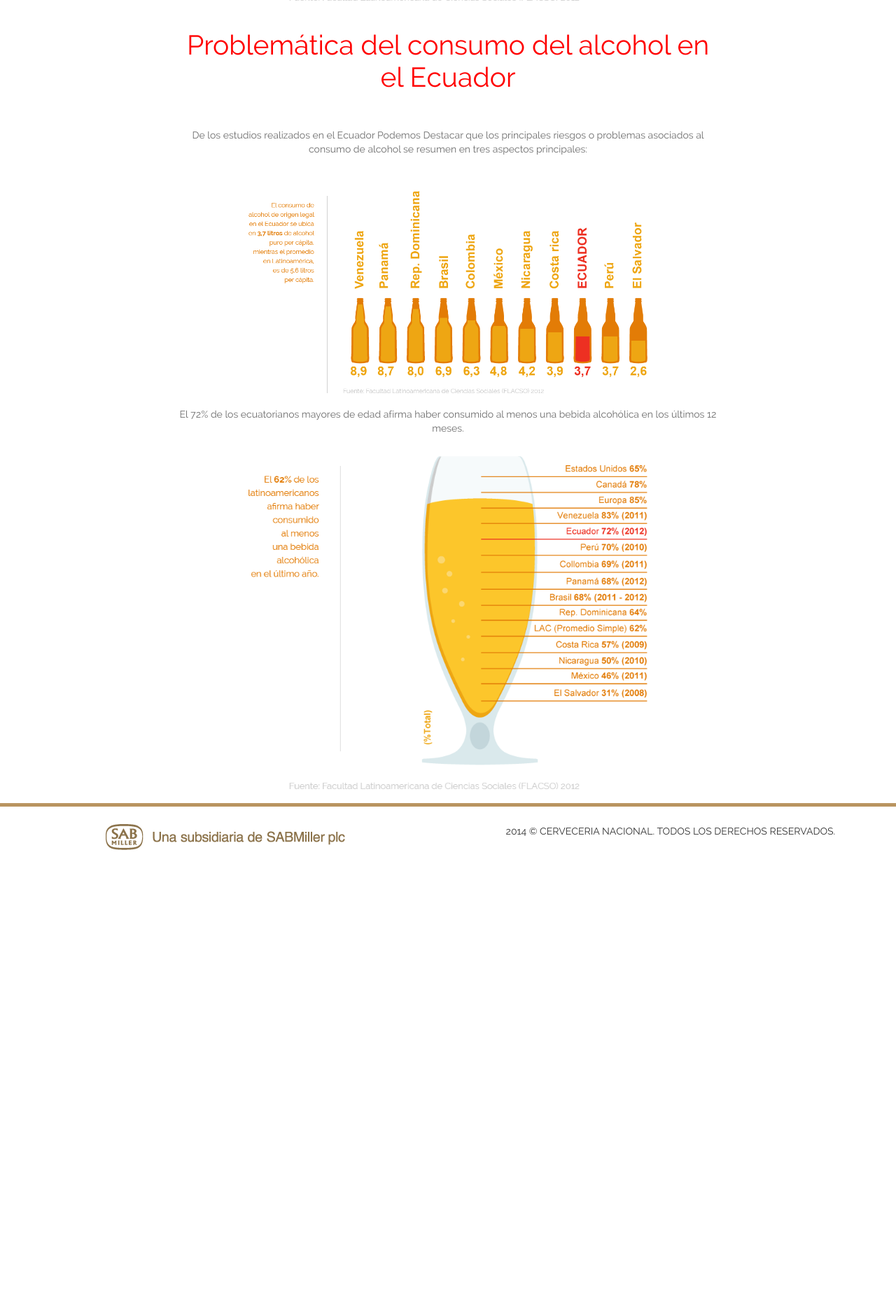
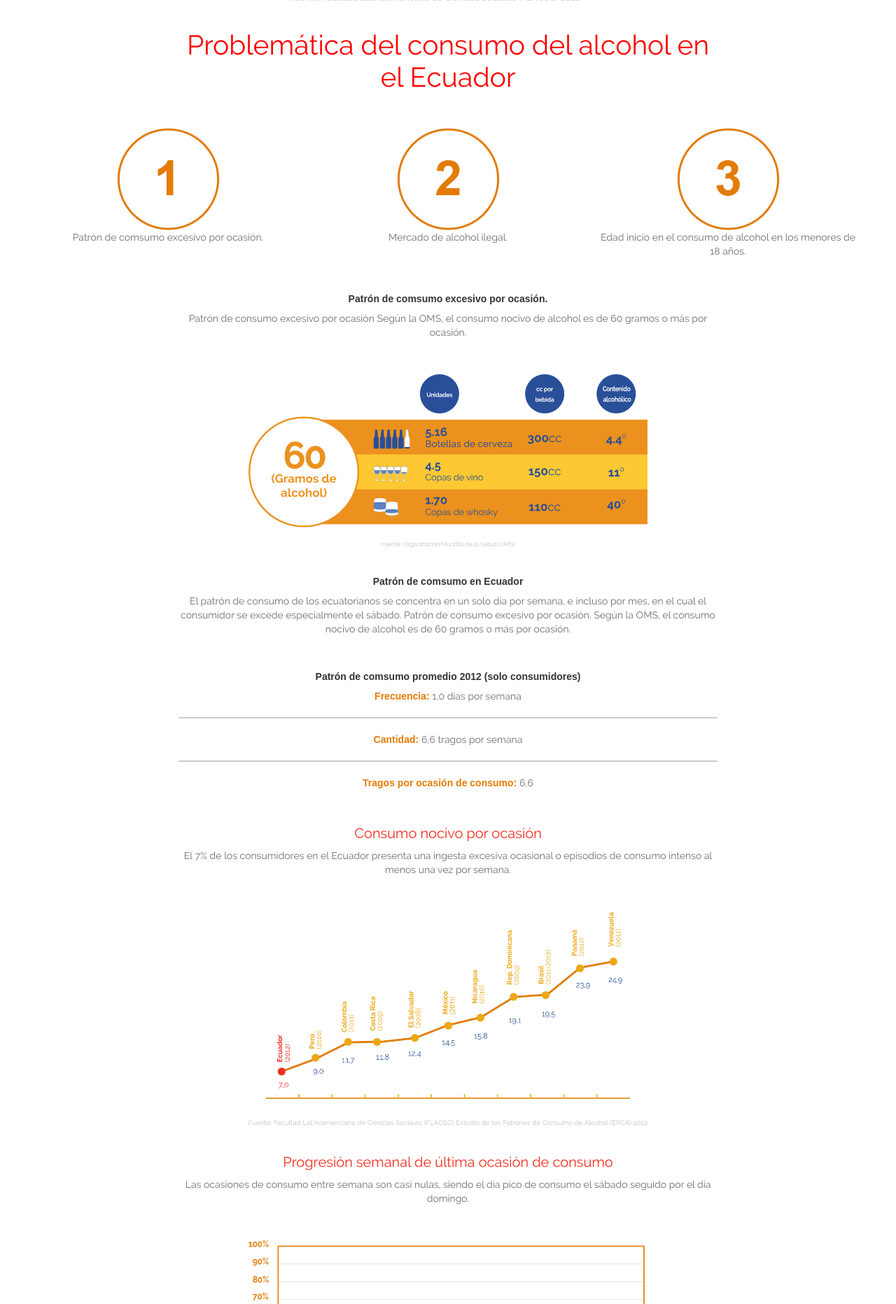
Before and after one commit to fzzio/cnw, a PHP site: page /pr-problematica.php in a window 1280 px wide. Shown: the part 1495-3359 px from the top of the page at 70% size. Before the commit the page ends 2710 px from the top, so only its background shows below. Run offline with PHP 8.4, Linux system fonts and the light colour scheme.

Commit message:
se agrego siembra cebada, siembra futuro, problematica

```diff
--- a/asset/css/style.css
+++ b/asset/css/style.css
@@ -616,6 +616,9 @@ vertical-align: top;
 }
 .lista{
 	width: auto;
+}
+.titular-subseccion{
+	font-size: 20px;
 }
 .navbar .nav > .active > a, .navbar .nav > .active > a:hover, .navbar .nav > .active > a:focus{
 	background-color: transparent;
@@ -2882,6 +2885,15 @@ a.blanco:hover{
 .breadcrumb-pr li{
 	color: #9a9a9a;
 }
+.texto-naranja{
+	color: #e37c05;
+	font-weight: bold;
+}
+.pr-divisor{
+	border-bottom: 1px solid #cccccc;
+	border-color: #cccccc;
+
+}
 .titulo-naranja{
 	color: #e37c05;
 	font-weight: bold;
--- a/pr-problematica.php
+++ b/pr-problematica.php
@@ -69,27 +69,142 @@
 				</div>
 			</div>
 			<div class="row">
+				<div class="span4 text-center espaciado-a">
+					<img src="asset/img/programas/1.png" class="img-responsive obj-centrar">
+					<p class="texto-gris-2">
+						Patrón de comsumo excesivo por ocasión.
+					</p>
+				</div>
+				<div class="span4 text-center espaciado-a">
+					<img src="asset/img/programas/2.png" class="img-responsive obj-centrar">
+					<p class="texto-gris-2">
+						Mercado de alcohol ilegal.
+					</p>
+				</div>
+				<div class="span4 text-center espaciado-a">
+					<img src="asset/img/programas/3.png" class="img-responsive obj-centrar">
+					<p class="texto-gris-2">
+						Edad inicio en el consumo de alcohol en los menores de 18 años.
+					</p>
+				</div>
+			</div>
+		</div>
+		<div class="container">
+			<div class="row">
 				<div class="span8 offset2 text-center espaciado-a">
+					<p class="textocentrado negrita">
+						Patrón de comsumo excesivo por ocasión.
+					</p>
 					<p class="texto-gris-2">
-						De los estudios realizados en el Ecuador Podemos Destacar que los principales riesgos o problemas asociados al consumo de alcohol se resumen en tres aspectos principales:
+						Patrón de consumo excesivo por ocasión Según la OMS, el consumo nocivo de alcohol es de 60 gramos o más por ocasión.
 					</p>
 				</div>
 			</div>
 			<div class="row">
 				<div class="span6 offset3 text-center espaciado-a">
-					<img src="asset/img/programas/3.7-litros-de-alcohol.png" class="img-responsive obj-centrar">
+					<img src="asset/img/programas/60-gramos-de-alcohol.png" class="img-responsive obj-centrar">
+				</div>
+			</div>
+
+			<div class="row">
+				<div class="span8 offset2 text-center espaciado-a">
+					<p class="textocentrado negrita">
+						Patrón de comsumo en Ecuador
+					</p>
+					<p class="texto-gris-2">
+						El patrón de consumo de los ecuatorianos se concentra en un solo día por semana, e incluso por mes, en el cual el consumidor se excede especialmente el sábado. Patrón de consumo excesivo por ocasión. Según la OMS, el consumo nocivo de alcohol es de 60 gramos o más por ocasión.
+					</p>
 				</div>
 			</div>
 			<div class="row">
-				<div class="span8 offset2 text-center">
+				<div class="span8 offset2 text-center espaciado-a">
+					<p class="textocentrado negrita">
+						Patrón de comsumo promedio 2012 (solo consumidores)
+					</p>
 					<p class="texto-gris-2">
-						El 72% de los ecuatorianos mayores de edad afirma haber consumido al menos una bebida alcohólica en los últimos 12 meses.
+						<span class="texto-naranja">Frecuencia: </span>1,0 días por semana
+					</p>
+					<hr class="pr-divisor" />
+					<p class="texto-gris-2">
+						<span class="texto-naranja">Cantidad: </span>6,6 tragos por semana
+					</p>
+					<hr class="pr-divisor" />
+					<p class="texto-gris-2">
+						<span class="texto-naranja">Tragos por ocasión de consumo: </span>6,6
+					</p>
+				</div>
+			</div>
+		</div>
+		<div class="container">
+			<div class="row">
+				<div class="span8 offset2 text-center espaciado-a">
+					<p class="textocentrado texto-rojo titular-subseccion">
+						Consumo nocivo por ocasión
+					</p>
+					<p class="texto-gris-2">
+						El 7% de los consumidores en el Ecuador presenta una ingesta excesiva ocasional o episodios de consumo intenso al menos una vez por semana.
 					</p>
 				</div>
 			</div>
 			<div class="row">
 				<div class="span6 offset3 text-center espaciado-a">
-					<img src="asset/img/programas/l-62pc-de-los-latinoamericanos.png" class="img-responsive obj-centrar">
+					<img src="asset/img/programas/consumo-nocivo-por-ocasion.png" class="img-responsive obj-centrar">
+				</div>
+			</div>
+		</div>
+		<div class="container">
+			<div class="row">
+				<div class="span8 offset2 text-center espaciado-a">
+					<p class="textocentrado texto-rojo titular-subseccion">
+						Progresión semanal de última ocasión de consumo
+					</p>
+					<p class="texto-gris-2">
+						Las ocasiones de consumo entre semana son casi nulas, siendo el día pico de consumo el sábado seguido por el día domingo.
+					</p>
+				</div>
+			</div>
+			<div class="row">
+				<div class="span6 offset3 text-center espaciado-a">
+					<img src="asset/img/programas/progresion-semanal-.png" class="img-responsive obj-centrar">
+				</div>
+			</div>
+		</div>
+		<div class="container">
+			<div class="row">
+				<div class="span8 offset2 text-center espaciado-a">
+					<p class="textocentrado texto-rojo titular-subseccion">
+						Un gran mercado de alcohol ilegal
+					</p>
+					<p class="texto-gris-2">
+						EL alcohol ilegal representa el 57% del mercado de alcohol, siendo el más alto de la región después de Perú (58%) y uno de los más altos del mundo.
+					</p>
+				</div>
+			</div>
+			<div class="row">
+				<div class="span6 offset3 text-center espaciado-a">
+					<img src="asset/img/programas/un-gran-mercado.png" class="img-responsive obj-centrar">
+				</div>
+			</div>
+			<div class="row">
+				<div class="span8 offset2 text-center espaciado-a">
+					<p class="texto-gris-2">
+						El mercado de alcohol ilegal se conforma por: alcohol artesanal, alcohol de contrabando, alcohol con evasión de impuestos y alcohol sin registro sanitario.
+					</p>
+				</div>
+			</div>
+			<div class="row">
+				<div class="span6 offset3 text-center espaciado-a">
+					<img src="asset/img/programas/el-mercado-de-alcohol-ilegal-se.png" class="img-responsive obj-centrar">
+				</div>
+			</div>
+			<div class="row">
+				<div class="span8 offset2 text-center tituloseccion espaciado-a">
+					<p class="textocentrado">Edad inicio en el consumo de alcohol en los menores de 18 años.</p>
+				</div>
+			</div>
+			<div class="row">
+				<div class="span6 offset3 text-center espaciado-a">
+					<img src="asset/img/programas/estudiante-de-secundaria.png" class="img-responsive obj-centrar">
 				</div>
 			</div>
 		</div>
```
Also changed, not shown: pr-siembra-cebada.php (added, +74 -0 lines), pr-siembra-futuro.php (added, +113 -0 lines), asset/img/programas/1.200-hectareas.png (added), asset/img/programas/1.9-toneladas.png (added), asset/img/programas/1.png (added), asset/img/programas/2.png (added), asset/img/programas/28-2propietarios-de-tiendas.png (added), asset/img/programas/3.250-personas-beneficiadas.png (added), asset/img/programas/3.png (added), asset/img/programas/40-mil-tenderos.png (added), asset/img/programas/650-agricultores.png (added).
